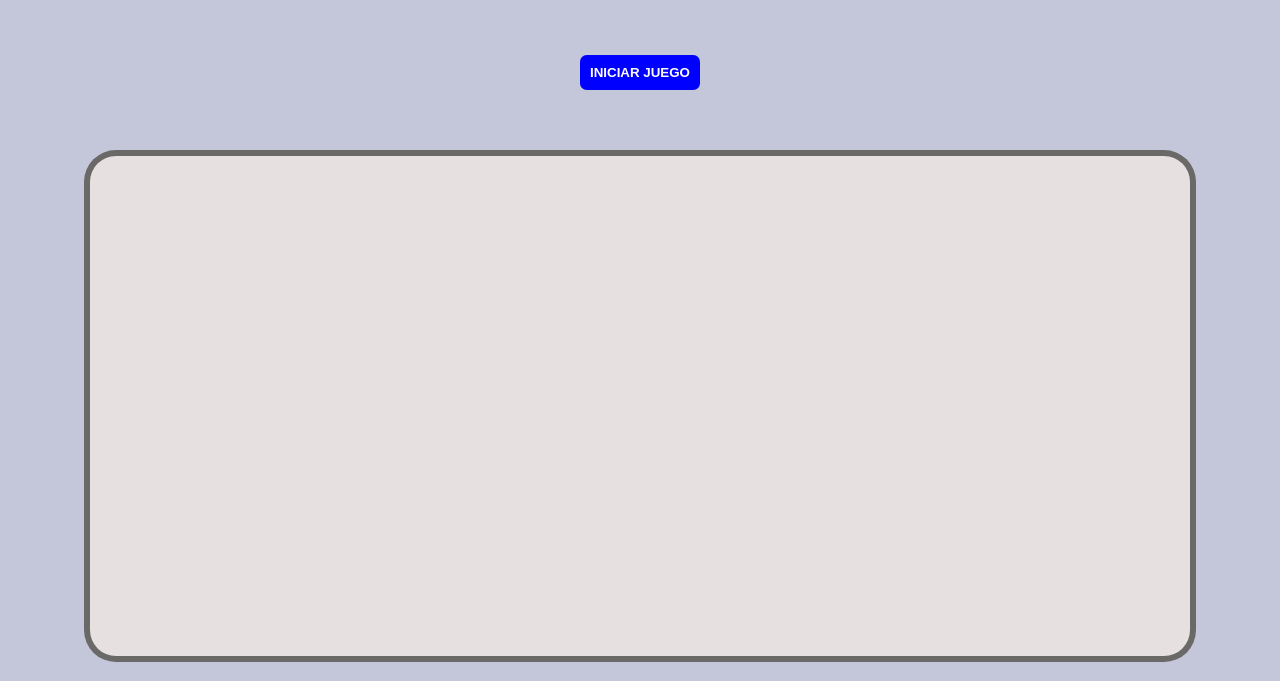
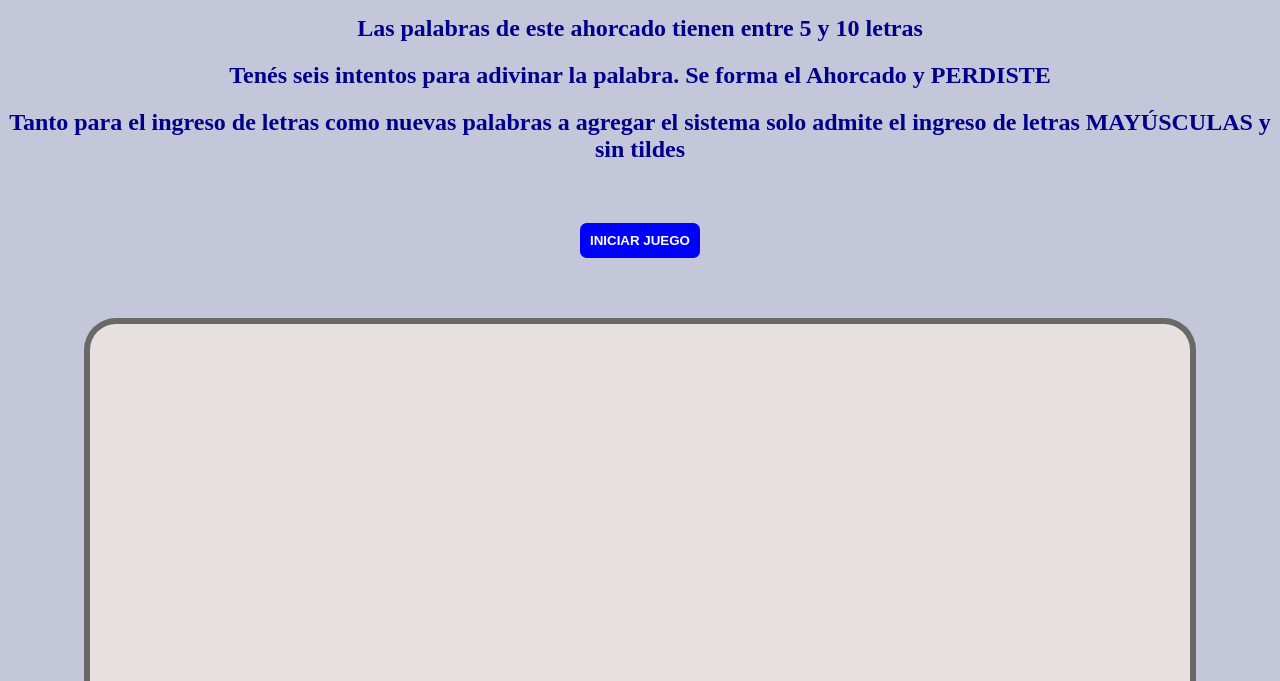
Before and after one commit to BJRomPal/aluraHangman, a plain HTML site: page index.html in a window 1280 px wide. Shown: the part 61-742 px from the top of the page. Drawn offline with Linux system fonts and the light colour scheme.

Commit message:
Update index.html

```diff
--- a/index.html
+++ b/index.html
@@ -13,6 +13,11 @@
 				<h1 class="titulo">AHORCADO</h1>
 			</div>
 		</header>
+	<div class="reglas" style="text-align: center">
+      <h2>Las palabras de este ahorcado tienen entre 5 y 10 letras</h2>
+      <h2>Tenés seis intentos para adivinar la palabra. Se forma el Ahorcado y PERDISTE</h2|>
+      <h2>Tanto para el ingreso de letras como nuevas palabras a agregar el sistema solo admite el ingreso de letras MAYÚSCULAS y sin tildes</h2>
+    	</div>
     <div style="text-align:center; margin: 50px 0px;">
       <button class="btn" id="iniciar-juego">INICIAR JUEGO</button>
       <button class="btn" id="reiniciar-juego" style= "text-align:center" onclick="location.reload()">REINICIAR JUEGO</button>
```
